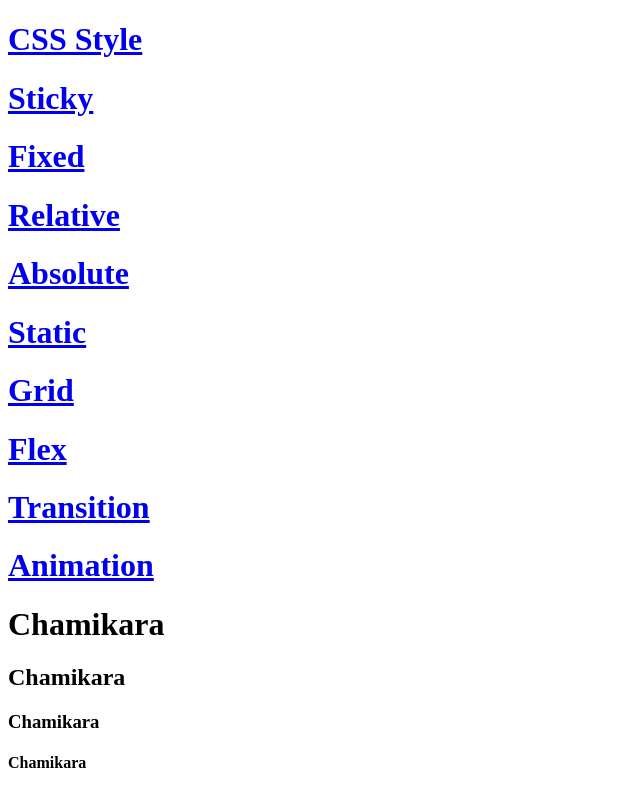
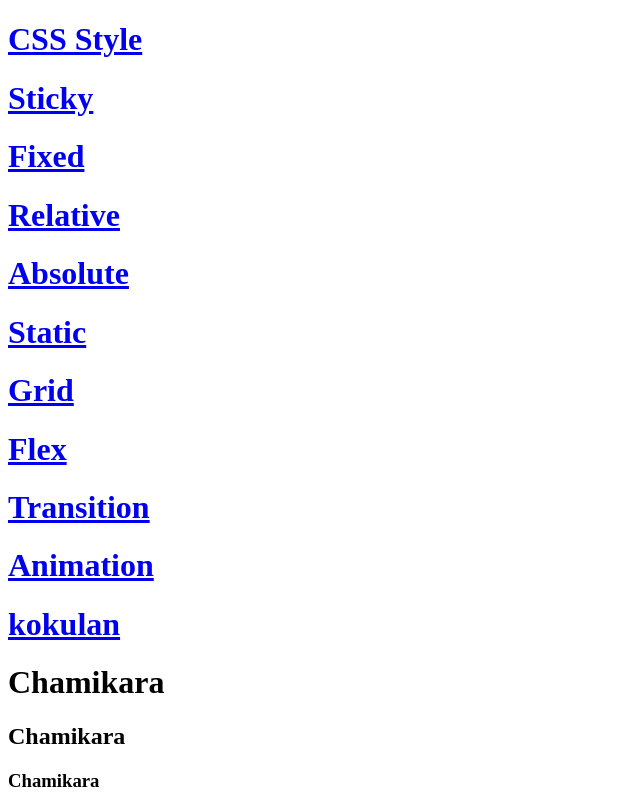
Before and after one commit to Kokulan1992/Demo, a plain HTML site: page index.html in a window 1280 px wide. Shown: the top 796 px of the page, without its empty margins (0-640 px from the left). Drawn offline with Linux system fonts and the light colour scheme.

Commit message:
add my name

```diff
--- a/index.html
+++ b/index.html
@@ -16,6 +16,7 @@
     <a href="Flex/index.html"><h1>Flex</h1></a>
     <a href="Transition/index.html"><h1>Transition</h1></a>
     <a href="Animation/index.html"><h1>Animation</h1></a>
+    <a href="Animation/index.html"><h1>kokulan</h1></a>
 
     <!-- this is h tag -->
     <h1>Chamikara</h1>
```
